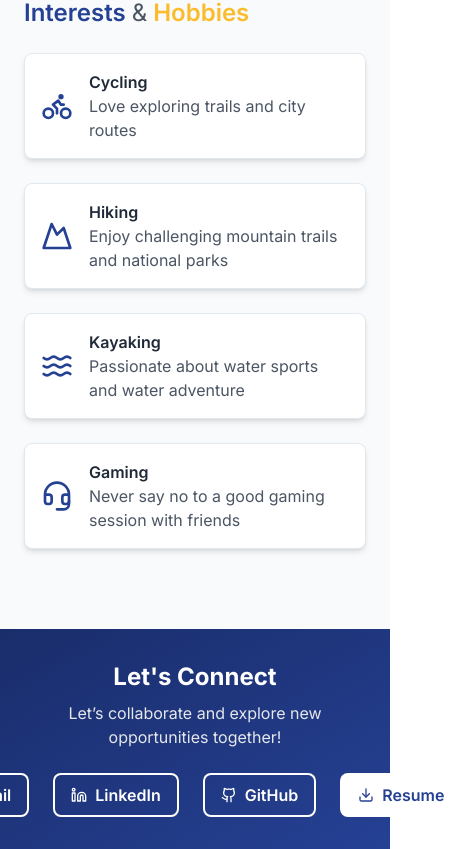
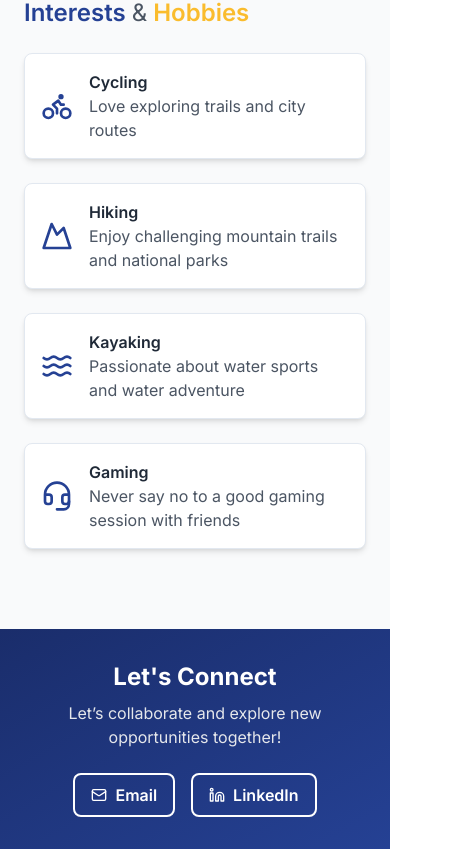
Before and after one commit to HongRay/Personal-Website, a React (Vite) app: page /about in a window 390 px wide. Shown: the part 1256-2105 px from the top of the page, 462 px wide, since content can reach past the window. Built offline with nearby package versions, Linux system fonts and the light colour scheme.

Commit message:
Fix ContactSection buttons during mobile view

```diff
--- a/src/components/ContactSection.tsx
+++ b/src/components/ContactSection.tsx
@@ -17,7 +17,7 @@ const ContactSection = ({ isIndexPage = false }: { isIndexPage?: boolean }) => {
           </p>
         </div>
 
-        <div className="flex items-center justify-center gap-6">
+        <div className="flex items-center justify-center gap-4 sm:gap-6">
           <a
             href={EMAIL_LINK}
             className={`flex items-center space-x-2 border-2 px-4 py-2 rounded-lg font-semibold transition-all duration-300 transform hover:scale-105 ${
@@ -48,7 +48,7 @@ const ContactSection = ({ isIndexPage = false }: { isIndexPage?: boolean }) => {
             href={GITHUB_LINK}
             target="_blank"
             rel="noopener noreferrer"
-            className={`flex items-center space-x-2 border-2 px-4 py-2 rounded-lg font-semibold transition-all duration-300 transform hover:scale-105 ${
+            className={`hidden sm:flex items-center space-x-2 border-2 px-4 py-2 rounded-lg font-semibold transition-all duration-300 transform hover:scale-105 ${
               isIndexPage
                 ? 'border-[#254194] text-[#254194] hover:bg-[#254194] hover:text-white'
                 : 'border-white text-white hover:bg-white hover:text-[#254194]'
@@ -60,7 +60,7 @@ const ContactSection = ({ isIndexPage = false }: { isIndexPage?: boolean }) => {
           <a
             href={RESUME_PATH}
             download
-            className={`flex items-center space-x-2 border-2 px-4 py-2 rounded-lg font-semibold transition-all duration-300 transform hover:scale-105 ${
+            className={`hidden sm:flex items-center space-x-2 border-2 px-4 py-2 rounded-lg font-semibold transition-all duration-300 transform hover:scale-105 ${
               isIndexPage
                 ? 'border-[#254194] bg-[#254194] text-white hover:bg-[#1a2d6b] hover:text-white'
                 : 'border-white bg-white text-[#254194] hover:text-[#254194]'
```
